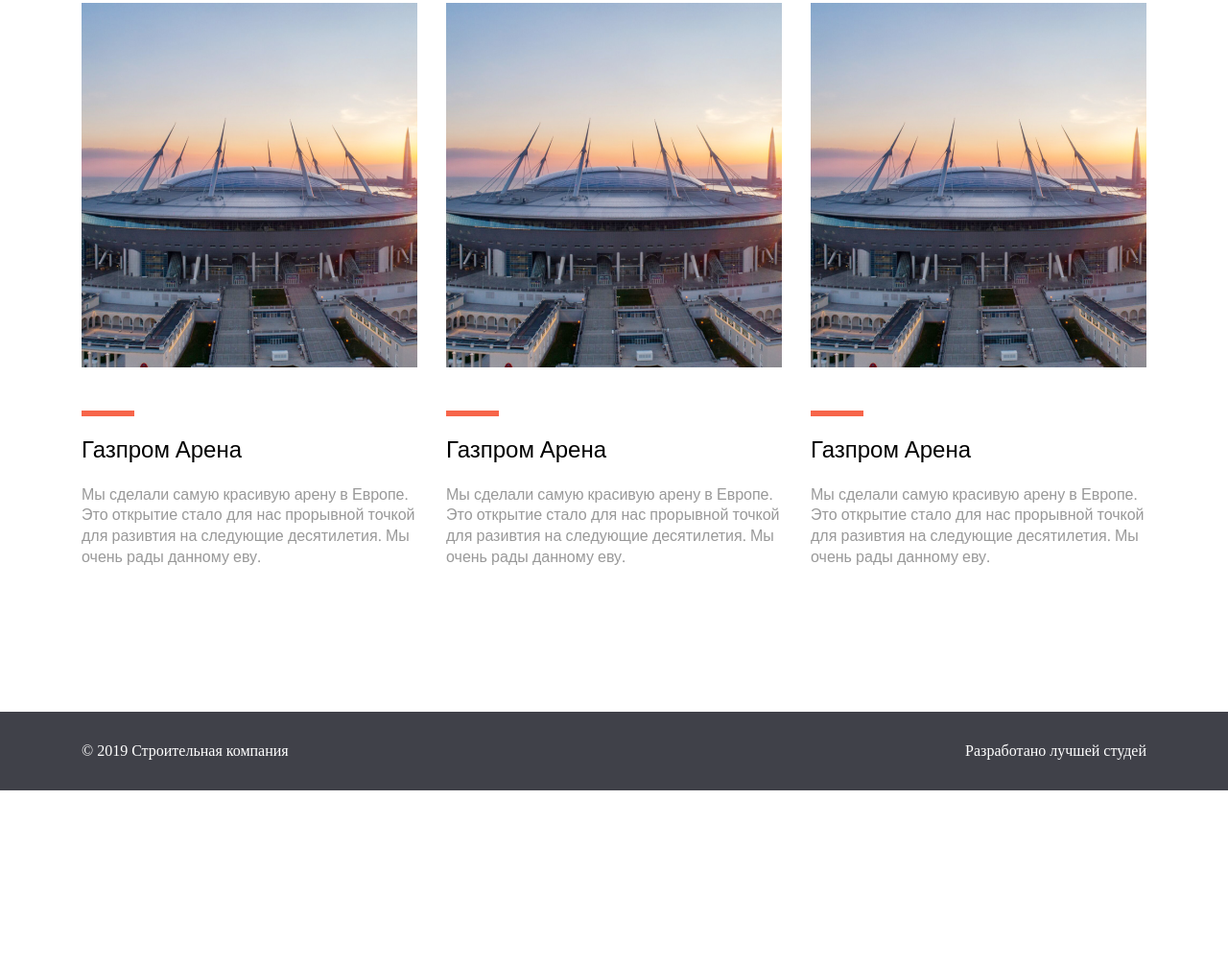
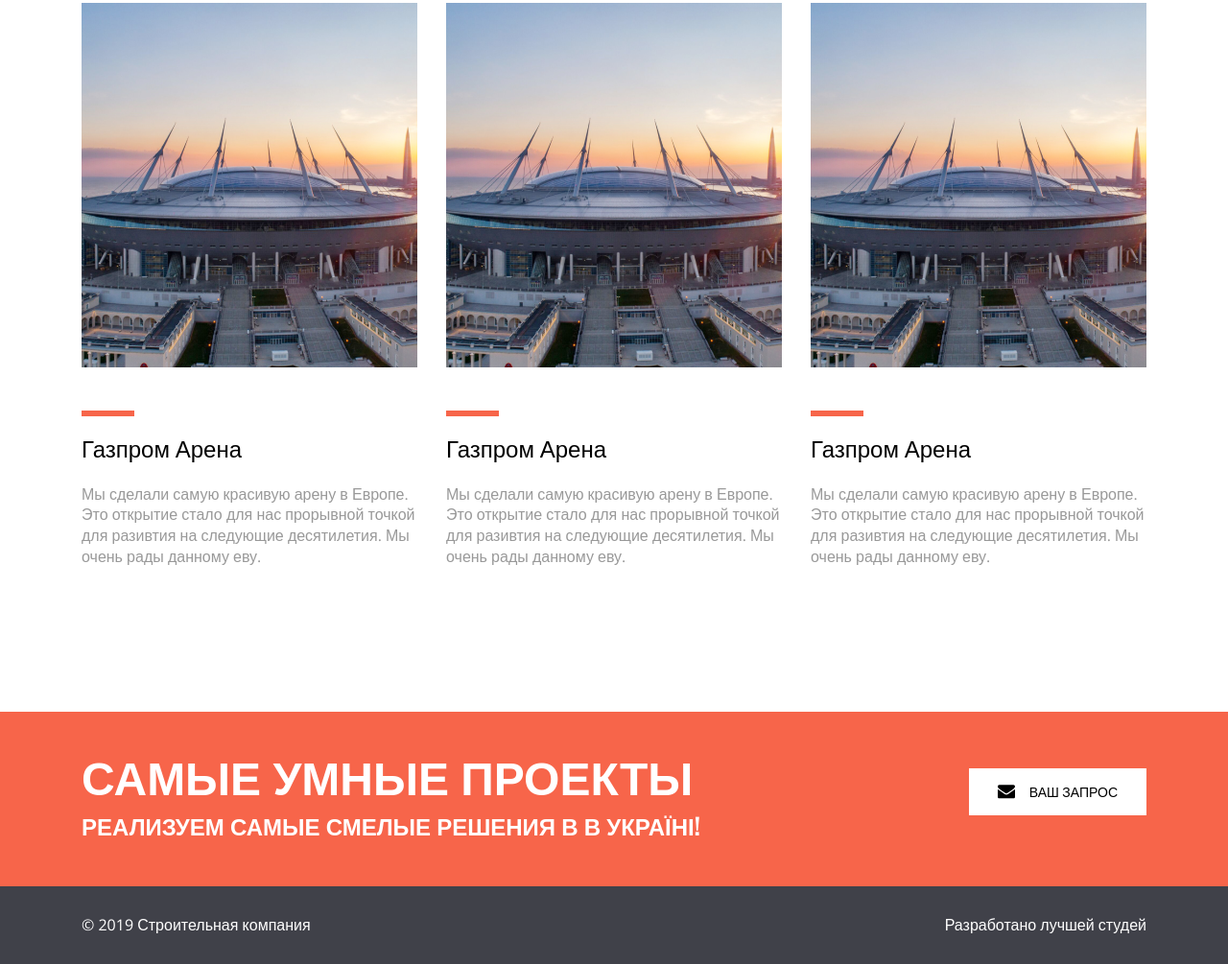
Before and after one commit to IvanRubii/project, a plain HTML site: page index.html in a window 1280 px wide. Shown: the part 1113-2118 px from the top of the page at 96% size. Before the commit the page ends 1937 px from the top, so only its background shows below. Drawn offline with nearby package versions, Linux system fonts and the light colour scheme.

Commit message:
add section reuest

```diff
--- a/css/_footer.scss
+++ b/css/_footer.scss
@@ -9,6 +9,8 @@
         gap: 30px;
         color: $white-color;
         line-height: 21.79px;
+        font-family: $font-text;
+        font-weight: 400;
     }
 
     // .footer__copy
--- a/css/_header.scss
+++ b/css/_header.scss
@@ -103,7 +103,8 @@
         display: flex;
         transition: all 0.3s;
         overflow: auto;
-        z-index: 30;
+        z-index: 50;
+
 
         &.active {
             left: 0;
@@ -128,6 +129,6 @@
     // .menu__link
 
     &__link {
-        font-family: $font-family;
+
     }
 }
--- a/css/_null.scss
+++ b/css/_null.scss
@@ -32,5 +32,6 @@
 	height: 100%;
 	line-height: 1;
 	font-size: 16px;
-
+	font-weight: 500;
+	font-family: $font-family;
 }
--- a/css/style.scss
+++ b/css/style.scss
@@ -29,7 +29,7 @@
   width: 100%;
   position: fixed;
   top: 0;
-
+  z-index: 30;
   pointer-events: none;
   // .decor__line
 
@@ -46,8 +46,7 @@
     width: 100%;
     max-width: 68px;
     opacity: 0.2;
-    background-color: $accent-color;
-
+    background-color: #f23311ce;
   }
 }
 
@@ -76,7 +75,6 @@
   &__container {
     height: 100%;
     color: $white-color;
-    font-family: $font-family;
     display: flex;
     flex-direction: column;
     align-items: center;
@@ -87,7 +85,6 @@
 
   &__title {
     max-width: 734px;
-    font-weight: 500;
     margin-bottom: 35px;
     line-height: 94.85px;
     font-size: 64px;
@@ -126,8 +123,6 @@
   &__item {
     max-width: 190px;
     width: 100%;
-    font-family: $font-family;
-    font-weight: 500;
     text-align: center;
 
   }
@@ -140,7 +135,6 @@
   &__number {
     font-size: 72px;
     line-height: 106.7px;
-    font-family: $font-family;
     color: $accent-color;
   }
 
@@ -157,7 +151,6 @@
 
   &__subtitle {
     font-size: 18px;
-    font-weight: 500;
     line-height: 28.68px;
     color: $text-color;
   }
@@ -165,7 +158,7 @@
 
 //================PROJECT============================
 .project {
-padding-bottom: 150px;
+  padding-bottom: 150px;
   // .project_title
 
   &_title {
@@ -195,9 +188,7 @@
 
 .title {
   text-align: center;
-  font-family: $font-family;
   line-height: 53.35px;
-  font-weight: 500;
   font-size: 36px;
 }
 
@@ -208,13 +199,15 @@
   &__img {
     margin-bottom: 45px;
     transition: all 0.3s;
-    &:hover{
+
+    &:hover {
       transform: scale(1.02);
     }
-  img{
-    width: 100%;
-    height: 100%;
-  }
+
+    img {
+      width: 100%;
+      height: 100%;
+    }
   }
 
   // .item__line
@@ -231,9 +224,7 @@
   &__name {
     font-size: 24px;
     line-height: 35.57px;
-    font-weight: 500;
     margin-bottom: 20px;
-    font-family: $font-family;
     color: $black-color;
   }
 
@@ -246,3 +237,60 @@
     color: $text-color ;
   }
 }
+
+//===================REQUEST=========================
+.request {
+  background-color: $accent-color;
+  padding: 30px 0 45px 0;
+  // .request__container
+
+  &__container {
+    display: flex;
+    justify-content: space-between;
+    align-items: center;
+  }
+
+  // .request__info
+
+  &__info {
+    color: $white-color;
+  }
+
+  // .request__info-title
+
+  &__info-title {
+    font-size: 48px;
+    line-height: 71.14px;
+    font-weight: 700;
+
+
+  }
+
+  // .request__info-subtitle
+
+  &__info-subtitle {
+    font-size: 24px;
+    font-weight: 700;
+    line-height: 35.57px;
+  }
+
+  // .request__info-btn
+
+  &__info-btn {
+    background-color: $white-color;
+    padding: 14px 30px;
+    display: inline-flex;
+    align-items: center;
+    transition: all 0.3s;
+
+    span {
+      color: $black-color;
+      font-size: 14px;
+      padding-left: 15px;
+      line-height: 20.75px;
+    }
+    &:hover{
+      opacity: 0.8;
+    }
+  }
+}
--- a/index.html
+++ b/index.html
@@ -111,6 +111,18 @@
           </div>
         </div>
       </section>
+     <section class="request">
+      <div class="request__container">
+        <div class="request__info">
+          <div class="request__info-title">САМЫЕ УМНЫЕ ПРОЕКТЫ</div>
+          <div class="request__info-subtitle">РЕАЛИЗУЕМ САМЫЕ СМЕЛЫЕ РЕШЕНИЯ В В УКРАЇНІ!</div>
+        </div>
+        <a href="#" class="request__info-btn">
+          <img src="img/request/question.svg" alt="icon maill">
+          <span>ВАШ ЗАПРОС</span>
+      </a>
+      </div>
+     </section>
     </main>
     <footer class="footer">
       <div class="footer__container">
```
Also changed, not shown: css/style.css, 1 other file.
